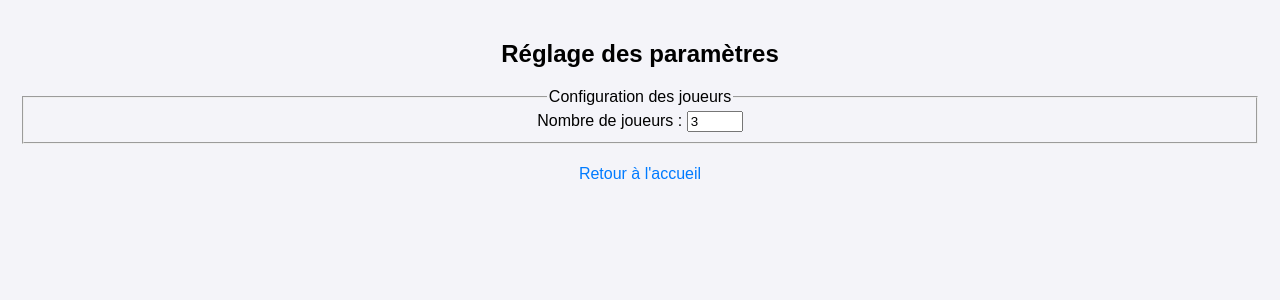
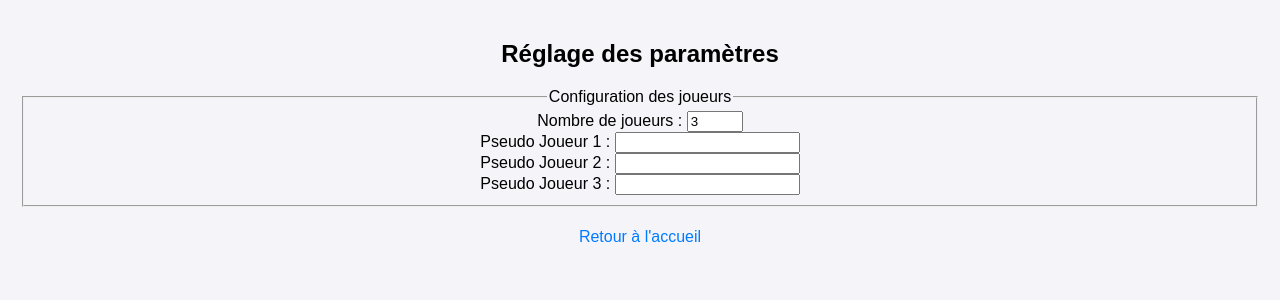
Before and after one commit to VEli0t/M1-Info-Projet-CAPI, a Flask app: page /settings in a window 1280 px wide. Shown: the part 118-418 px from the top of the page. Run offline with Flask 3, Linux system fonts and the light colour scheme.

Commit message:
US2-SetNomJoueur
US2 - Modification settings pour pouvoir set le nom des joueurs (dynamique avec num_players cf. US1)

```diff
--- a/app.py
+++ b/app.py
@@ -10,6 +10,7 @@ def home():
 def settings():
     if request.method == 'POST':
         num_players = request.form.get('num_players')
+        players = [request.form.get(f'player_{i+1}') for i in range(int(num_players))]
 
     return render_template('settings.html')
 
--- a/templates/settings.html
+++ b/templates/settings.html
@@ -10,6 +10,11 @@
         <legend>Configuration des joueurs</legend>
         <label for="num_players">Nombre de joueurs :</label>
         <input type="number" id="num_players" name="num_players" min="1" max="10" value="3" required>
+        <div id="player_pseudos">
+            <label>Pseudo Joueur 1 : <input type="text" name="player_1" required></label><br>
+            <label>Pseudo Joueur 2 : <input type="text" name="player_2" required></label><br>
+            <label>Pseudo Joueur 3 : <input type="text" name="player_3" required></label><br>
+        </div>
     </fieldset>
 
     <br>
@@ -22,4 +27,18 @@
 
 </form>
 
+<script>
+    // Dynamically add fields for player pseudos based on the number of players
+    document.getElementById('num_players').addEventListener('input', function () {
+        const numPlayers = this.value;
+        const playerPseudosDiv = document.getElementById('player_pseudos');
+        playerPseudosDiv.innerHTML = '';
+        for (let i = 1; i <= numPlayers; i++) {
+            playerPseudosDiv.innerHTML += `
+                <label>Pseudo Joueur ${i} : <input type="text" name="player_${i}" required></label><br>
+            `;
+        }
+    });
+</script>
+
 {% endblock %}
```
